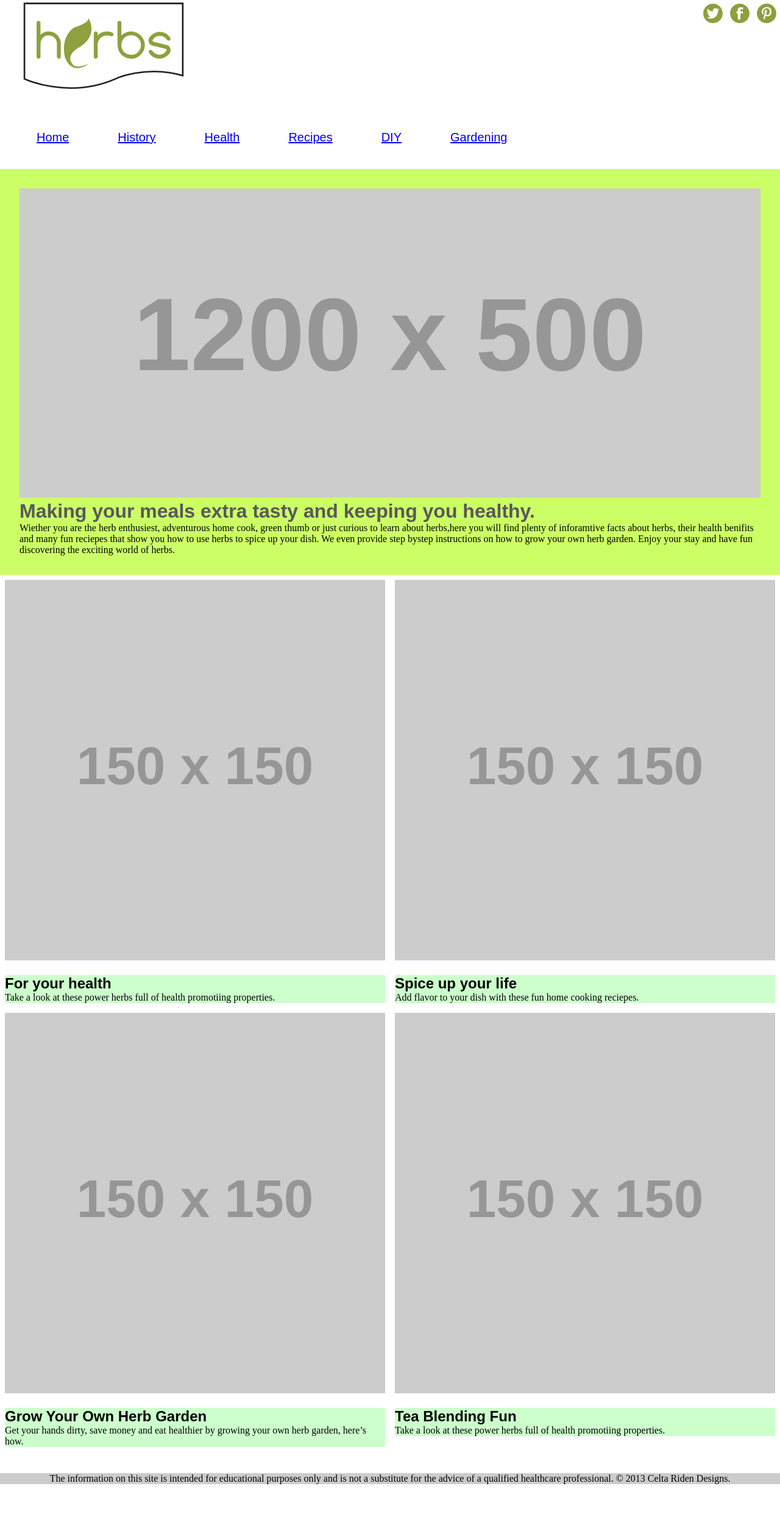
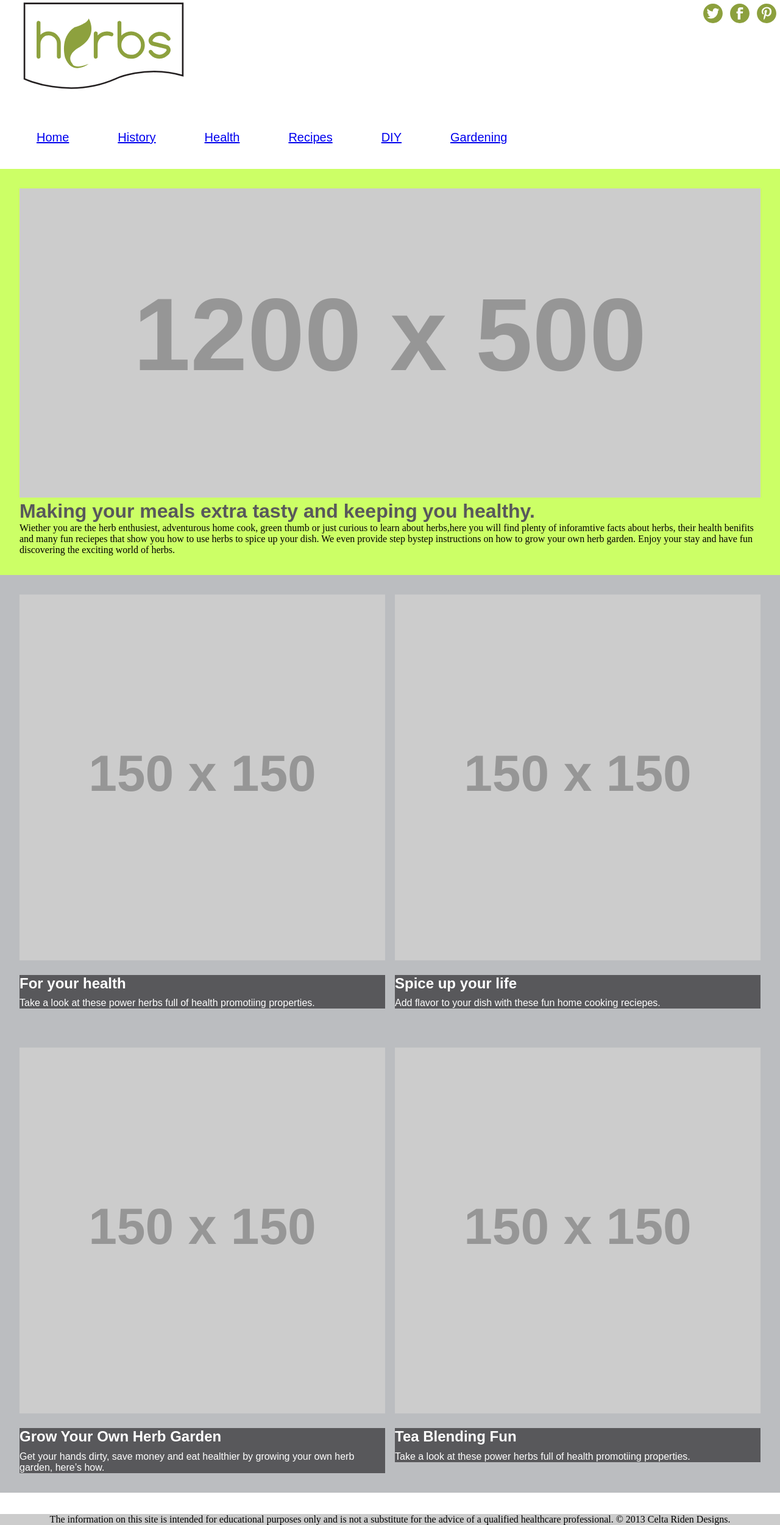
Before and after one commit to CeltaRiden/large-data-website, a Jekyll site: the page built from index.html, in a window 1280 px wide. Shown: the whole page at 61% size. Built offline with Jekyll 4.4.1, drawn with Linux system fonts in a browser that asks for light colours; Markdown is read by kramdown in place of the engine named in the settings; before the commit the page ends 2434 px from its top, so only the background shows below that.

Commit message:
made css changes to media objects

```diff
--- a/css/media-object.css
+++ b/css/media-object.css
@@ -1,7 +1,18 @@
+.grid{
+	background-color: #BBBDC0;
+	padding: 1.5em;
+}
+
+.flex-img {
+	width:100%;
+}
+
+
 .media{
 	overflow: hidden;
 	/*reminder to float all around it's children*/
 }
+
 
 .media-img{
 	float: left;
@@ -11,22 +22,32 @@
 
 .media-body{
 	display:block;
-	background-color:#CFC;
+	background-color:#58585B;
 	padding: 0;
 
 }
 
 .media-body h2 {
-	font-family:Arial, Helvetica, sans-serif;
-	font-size:1.5em;
+	font-family: Arial, Helvetica, sans-serif;
+	font-size: 1.5em;
+	color: #FFF;
+	padding-bottom: 0.4em;
+}
+
+.media-body p {
+	font-family: Arial, Helvetica, sans-serif;
+	font-size: 1em;
+	color: #FFF;
 }
 
 
+/*
 .media-title{
 	margin: 0;
 	font-size: 1em;
 	font-weight: bold;
 }
+*/
 
 .media-img-stacked{
 	float:none;
@@ -44,7 +65,7 @@
 
 }
 
-@media only screen and (min-width: 38em) and (max-width: 60em) {
+@media only screen and (min-width: 38em) and (max-width: 43em) {
 
 .media-body{
 	overflow: hidden;
@@ -63,5 +84,9 @@
 	margin: 0 0 20px;
 	display: block;
 }
+*/
+}
+
+@media only screen and (min-width: 43em) and (max-width: 60em) {
 
 }
```
